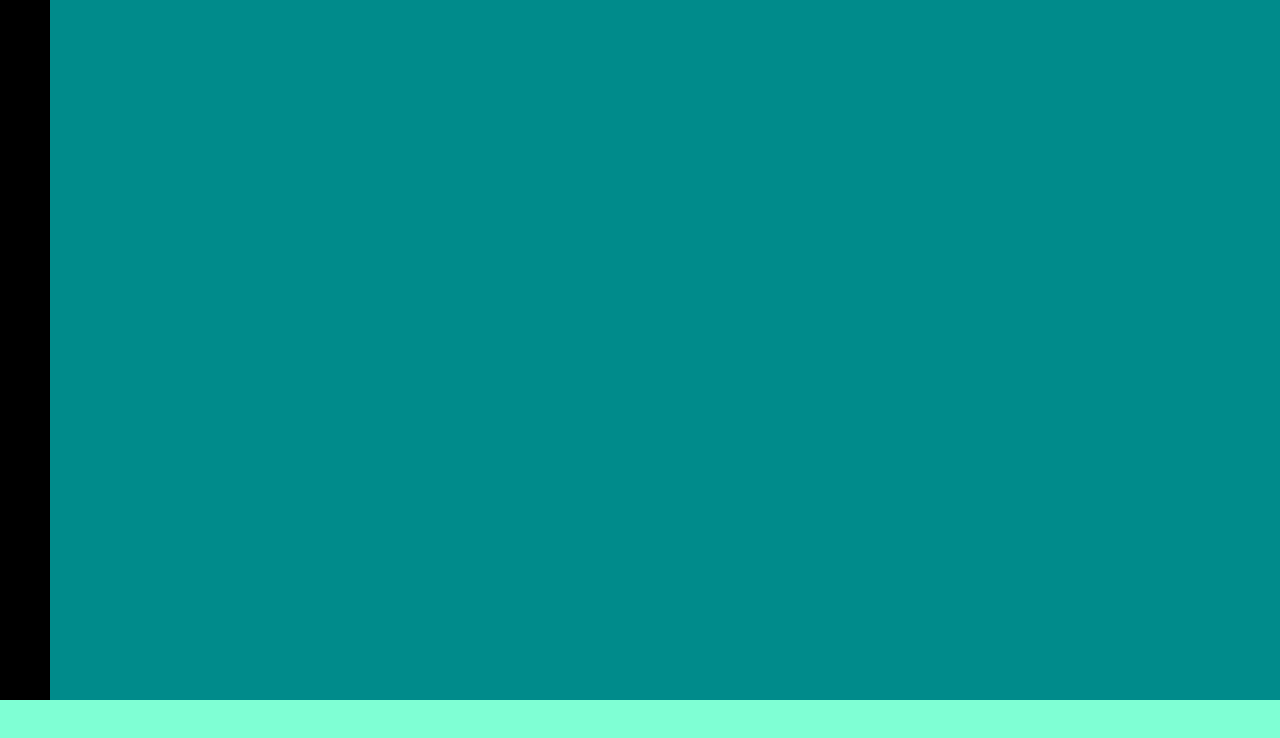
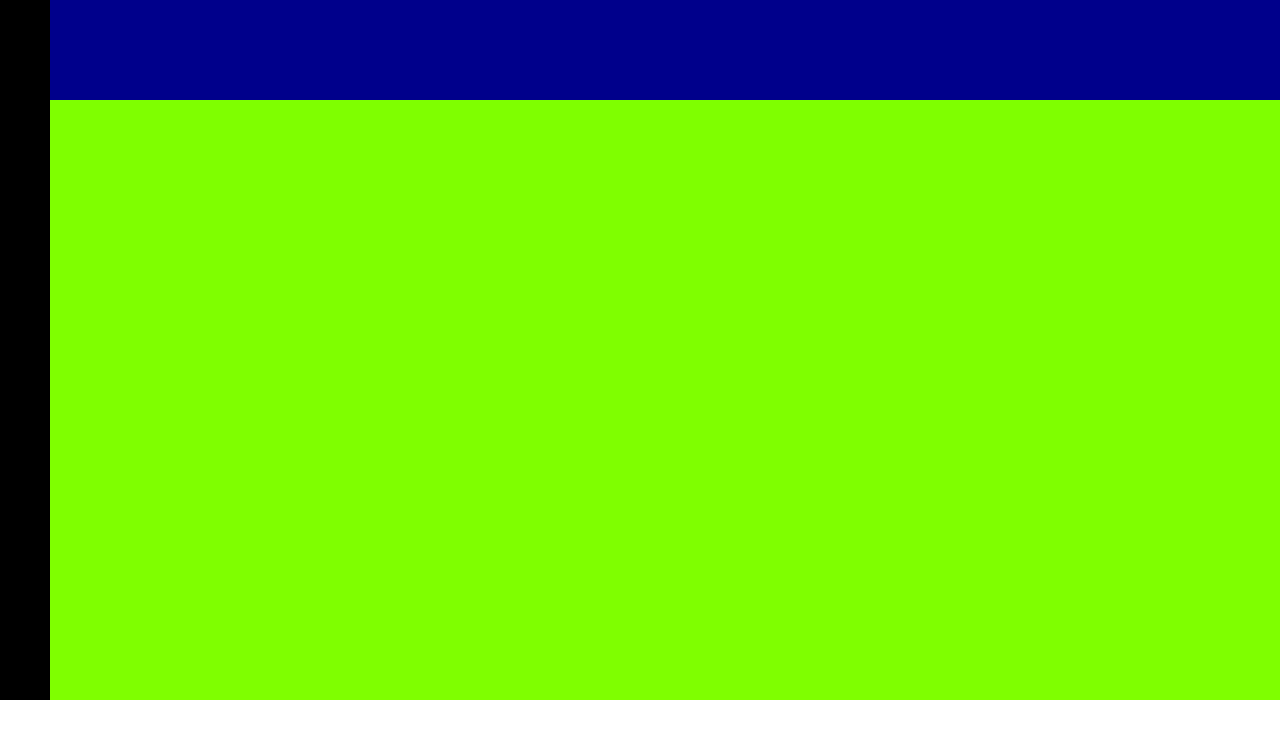
Before and after one commit to lindabettini/html-css-spotifyweb, a plain HTML site: page index.html in a window 1280 px wide. Drawn offline with Linux system fonts and the light colour scheme.

Commit message:
Add header and main blocks

```diff
--- a/index.html
+++ b/index.html
@@ -11,10 +11,18 @@
 
 <body>
     <div class="display-wrapper">
-        <div class="side-bar"></div>
-        <div class="right-side-wrapper"></div>
+        <div id="side-bar"></div>
+
+        <div class="right-side-wrapper">
+            <header>
+                <div id="top-header"></div>
+                <div id="bottom-header"></div>
+            </header>
+            <main></main>
+        </div>
+
     </div>
-    <footer></footer>
+    <footer id="media-player"></footer>
 </body>
 
 </html>
--- a/style.css
+++ b/style.css
@@ -1,3 +1,5 @@
+/* GENERICS  */
+
 * {
   margin: 0;
   padding: 0;
@@ -15,21 +17,40 @@ body {
   flex-wrap: wrap;
 }
 
-.side-bar {
+/* SIDE BAR  */
+
+#side-bar {
   flex-basis: 100%;
   flex-shrink: 0;
   width: 50px;
   background-color: black;
 }
 
+/* RIGHT SIDE WRAPPER  */
+
 .right-side-wrapper {
   flex-basis: 100%;
-  flex-shrink: 0;
   width: calc(100% - 50px);
   background-color: darkcyan;
+  display: flex;
+  flex-direction: column;
 }
 
-footer {
+header {
+  flex-basis: 100px;
+  width: 100%;
+  background-color: darkblue;
+}
+
+main {
+  flex-grow: 1;
+  width: 100%;
+  background-color: chartreuse;
+}
+
+/* FOOTER  */
+
+#medie-player {
   position: fixed;
   bottom: 0;
   right: 0;
```
